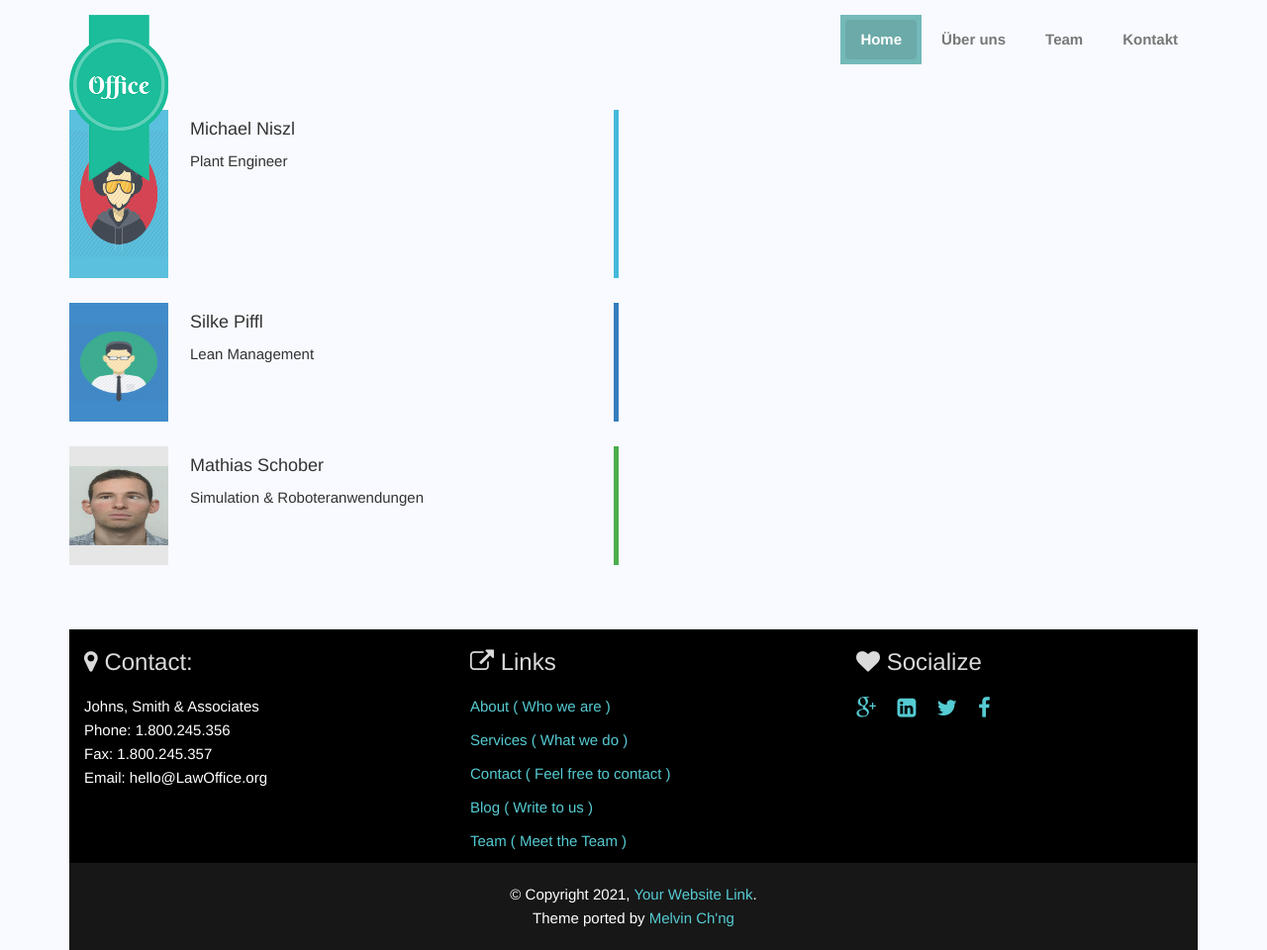
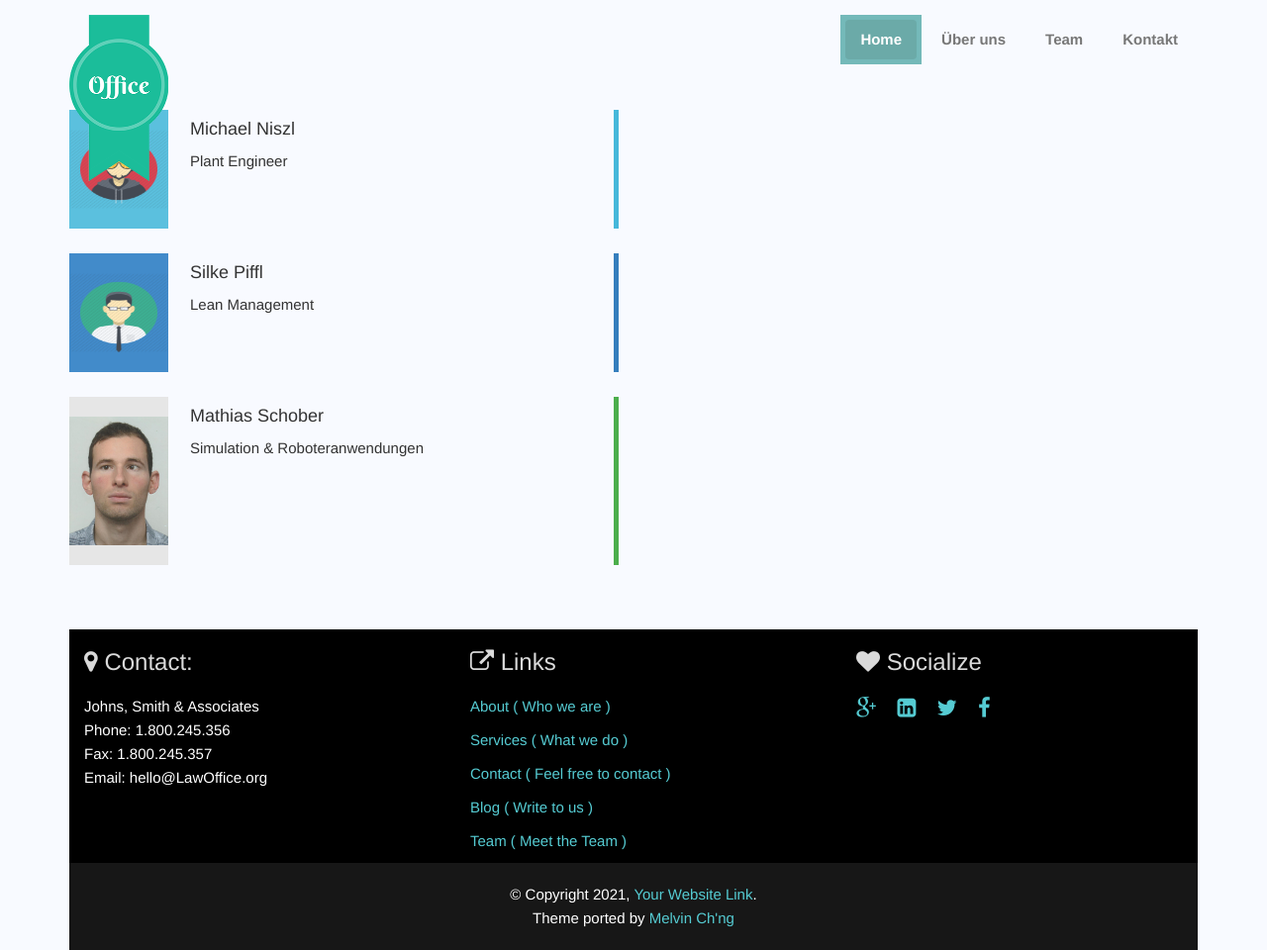
Before and after one commit to MathiasSchober/optimisima, a Jekyll site: the page built from team.html, in a window 1280 px wide. Shown: the whole page at 99% size. Built offline with Jekyll 4.4.1, drawn with Linux system fonts in a browser that asks for light colours.

Commit message:
Update team.html

```diff
--- a/team.html
+++ b/team.html
@@ -10,7 +10,7 @@ permalink: /team
     <div class="col-md-6">
       <div class="blockquote-box blockquote-info animated wow fadeInLeft clearfix">
         <div class="square pull-left">
-          <img src="../assets/img/team/member2.png" alt="Feature-img" height="130" width="100">
+          <img src="../assets/img/team/member2.png" alt="Feature-img" height="80" width="100">
         </div>
         <h4>
           Michael Niszl
@@ -32,7 +32,7 @@ permalink: /team
       </div>
       <div class="blockquote-box blockquote-success animated wow fadeInLeft clearfix">
         <div class="square pull-left">
-          <img src="../assets/img/team/001_1.jpg" alt="Feature-img" height="80" width="100">
+          <img src="../assets/img/team/001_1.jpg" alt="Feature-img" height="130" width="100">
         </div>
         <h4>
           Mathias Schober
```
